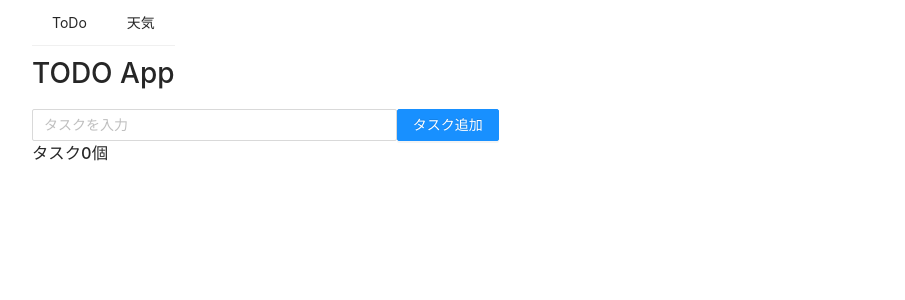
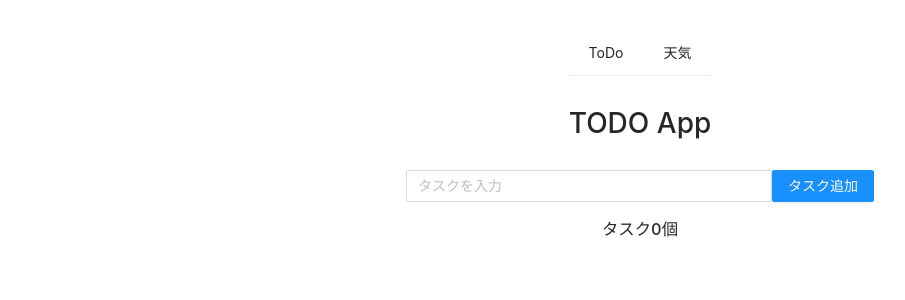
Before and after one commit to yoshihub/nextjstodo, a Next.js app: page / in a window 1280 px wide. Shown: the top 300 px of the page, without its empty margins (0-905 px from the left). Built offline with nearby package versions, Linux system fonts and the light colour scheme.

Commit message:
スタイル調整

```diff
--- a/pages/index.tsx
+++ b/pages/index.tsx
@@ -86,7 +86,7 @@ const Home: NextPage = () => {
       <Header title="TODO"/>
 
 
-      <h1>TODO App</h1>
+      <h1 style={{marginTop:20,marginBottom:25}}>TODO App</h1>
 
       <form
         onSubmit={(e) => {
@@ -105,7 +105,7 @@ const Home: NextPage = () => {
           </Button>
       </form>
 
-      <h3>タスク{todos.length}個</h3>
+      <h3 style={{marginTop:15,marginBottom:10}}>タスク{todos.length}個</h3>
 
 
         {todos.map((todo)=>{
--- a/pages/weather.tsx
+++ b/pages/weather.tsx
@@ -40,10 +40,10 @@ const Weather= () => {
   return(
     <div className={styles.container}>
       <Header title="天気"/>
-      <h1>天気</h1>
+      <h1 style={{marginTop:20,marginBottom:25}}>天気</h1>
 
       <Form>
-        <Form.Item label="都市名" name="city">
+        <Form.Item>
           <Input
           style={{width:"30%"}}
           placeholder='都市名を英語入力'
--- a/styles/Home.module.css
+++ b/styles/Home.module.css
@@ -1,5 +1,6 @@
 .container {
-  padding: 0 2rem;
+  padding:30px;
+  text-align: center;
 }
 
 .main {
```
Also changed, not shown: pages/antdesign.tsx (+4 -7 lines).
